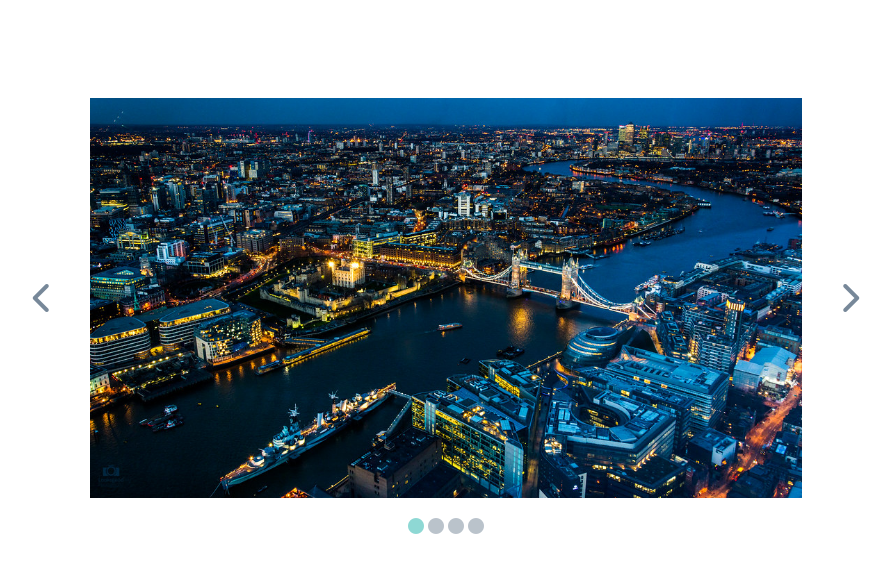
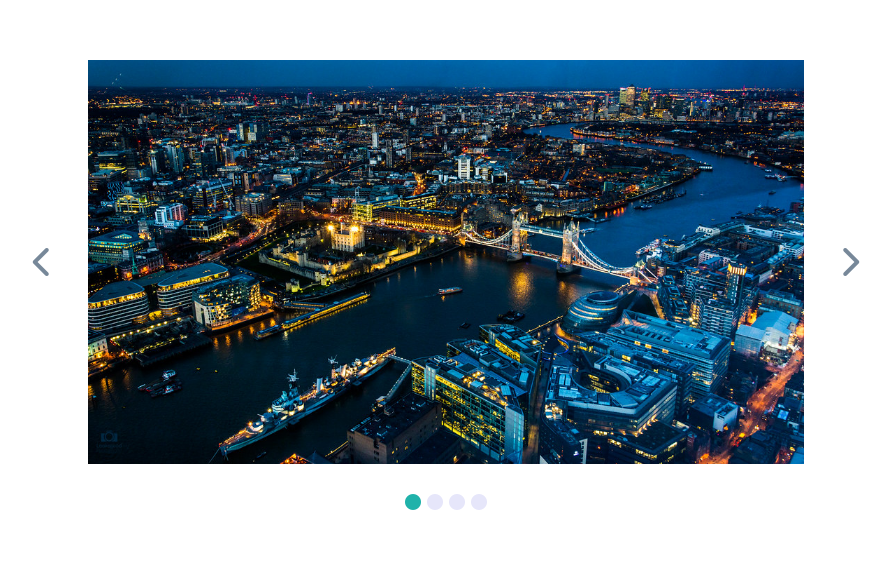
Before and after one commit to p-suero/js-jq-carousel, a plain HTML site: page index.html in a window 1280 px wide. Shown: the part 102-674 px from the top of the page, without its empty margins (194-1085 px from the left). Drawn offline with nearby package versions, Linux system fonts and the light colour scheme.

Commit message:
Esercizio terminato (con bonus)

```diff
--- a/main.js
+++ b/main.js
@@ -1,31 +1,36 @@
+//HO AGGIUNTO QUALCHE PASSAGGIO IN PIU' E MOLTI COMMENTI SPECIFICI PER CAPIRE OGNI AZIONE
+
 //creo l'interazione al "carousel-next"
 //intercetto il click sull'icona next
 $(".carousel-right").click(function () {
     //seleziono l'immagine che ha l'active
     var img_corrente = $("img.active");
     //seleziono il pallino con l'active
-    var bullets_corrente = $(".bullets i.active")
+    var bullets_corrente = $(".bullets i.active");
+
     //rimuovo la classe active all'immagine
     img_corrente.removeClass("active");
     //rimuovo la classe active al pallino
-    bullets_corrente.removeClass("active")
+    bullets_corrente.removeClass("active");
+
     //seleziono l'immagine successiva
     var img_seguente = img_corrente.next("img");
     //seleziono il pallino successivo
-    var bullets_seguente = bullets_corrente.next("i")
-    //creo la condizione per aggiungere la classe
-    if (img_seguente.length !=0) {
+    var bullets_seguente = bullets_corrente.next("i");
+
+    //creo la condizione per verificare l'esistenza dell'immagine successiva
+    if (img_seguente.length != 0) {
         //aggiungo la classe all'immagine successiva
         img_seguente.addClass("active");
         //aggiungo la classe al pallino successivo
-        bullets_seguente.addClass("active")
+        bullets_seguente.addClass("active");
     } else {
         //se length = 0 ritorno alla prima immagine
         img_seguente = $("img:first-child");
-        img_seguente.addClass("active")
+        img_seguente.addClass("active");
         //se length = 0 ritorno al primo pallino
-        bullets_seguente = $(".bullets :first-child")
-        bullets_seguente.addClass("active")
+        bullets_seguente = $(".bullets :first-child");
+        bullets_seguente.addClass("active");
     }
 })
 
@@ -34,30 +39,56 @@ $(".carousel-right").click(function () {
 $(".carousel-left").click(function() {
     //seleziono l'immagine con la classe active
     var img_corrente = $("img.active");
-    //seleziono il bullets con la classe active
-    var bullets_corrente = $(".bullets i.active")
+    //seleziono il pallino con la classe active
+    var bullets_corrente = $(".bullets i.active");
+
     //rimuovo la classe active all'immagine
     img_corrente.removeClass("active");
-    //rimuovo la classe active al bullets_seguente
+    //rimuovo la classe active al pallino precedente
     bullets_corrente.removeClass("active");
+
     //seleziono l'immagine precedente
     var img_precedente = img_corrente.prev("img");
     //seleziono il bullets precedente
     var bullets_precedente = bullets_corrente.prev("i");
-    //creo la condizione per aggiungere la classe
+
+    //creo la condizione per verificare l'esistenza dell'immagine precedente
     if (img_precedente.length !=0) {
         //aggiungo la classe active all'immagine precedente
         img_precedente.addClass("active");
-        //aggiungo la classe active all'immagine precedente
+        //aggiungo la classe active al pallino precedente
         bullets_precedente.addClass("active");
     } else {
-        //se length = 0 ritorno alla prima immagine
+        //se length = 0 ritorno all'ultima' immagine
         img_precedente = $("img:last-child");
         img_precedente.addClass("active");
-        //se length = 0 ritorno al primo pallino
+        //se length = 0 ritorno all'ultimo pallino
         bullets_precedente = $(".bullets :last-child");
         bullets_precedente.addClass("active");
     }
 })
 
-//creo l'interazione al cliccare dei pallino
+//creo l'interazione al click sul singolo pallino
+$(".bullets i").click(function() {
+    //recupero il pallino cliccato
+    var bullets_clicked = $(this);
+    //recupero l'indice del pallino cliccato
+    var ind_bullets_clicked = bullets_clicked.index();
+
+    //seleziono l'immagine con classe active
+    var immagine_corrente = $("img.active");
+    //rimuovo la classe active all'immagine corrente
+    immagine_corrente.removeClass("active");
+
+    //seleziono l'immagine con indice uguale al punto selezionato
+    var immagine_parallela = $(".slide img").eq(ind_bullets_clicked);
+    //aggiungo la classe active all'immagine parallela
+    immagine_parallela.addClass("active");
+
+    //seleziono il pallino con classe active
+    var bullets_corrente = $(".bullets i.active");
+    //elimino la classe active al pallino
+    bullets_corrente.removeClass("active");
+    //aggiungo la classe active al pallino cliccato
+    bullets_clicked.addClass("active");
+})
--- a/style.css
+++ b/style.css
@@ -19,13 +19,13 @@
 }
 
 .slider {
-    height: 50%;
+    height: 60%;
     width: 100%;
 }
 
 .carousel-left, .carousel-right {
     width: 10%;
-    height: 100%;
+    height: 85%;
     float: left;
     display: flex;
     justify-content: center;
@@ -41,14 +41,13 @@
 
 .slide {
     width: 80%;
-    height: 100%;
+    height: 85%;
     float: left;
     text-align: center;
     display: flex;
     justify-content: center;
     align-items: center;
 }
-
 
 .slide img {
     display: none;
@@ -64,19 +63,21 @@
 .bullets {
     float: left;
     width: 100%;
-    text-align: center;
-    margin-top: 20px;
+    height: 15%;
+    display: flex;
+    justify-content: center;
+    align-items: center;
 }
 
 .bullets i {
-    color: lightslategrey;
-    opacity: 0.5;
+    color: lavender;
+    padding: 0 3px;
     cursor: pointer;
-    transition: opacity 0.5s;
+    transition: color 0.5s;
 }
 
 .bullets i:hover {
-    opacity: 1;
+    color: lightseagreen;
 }
 
 .bullets i.active {
```
